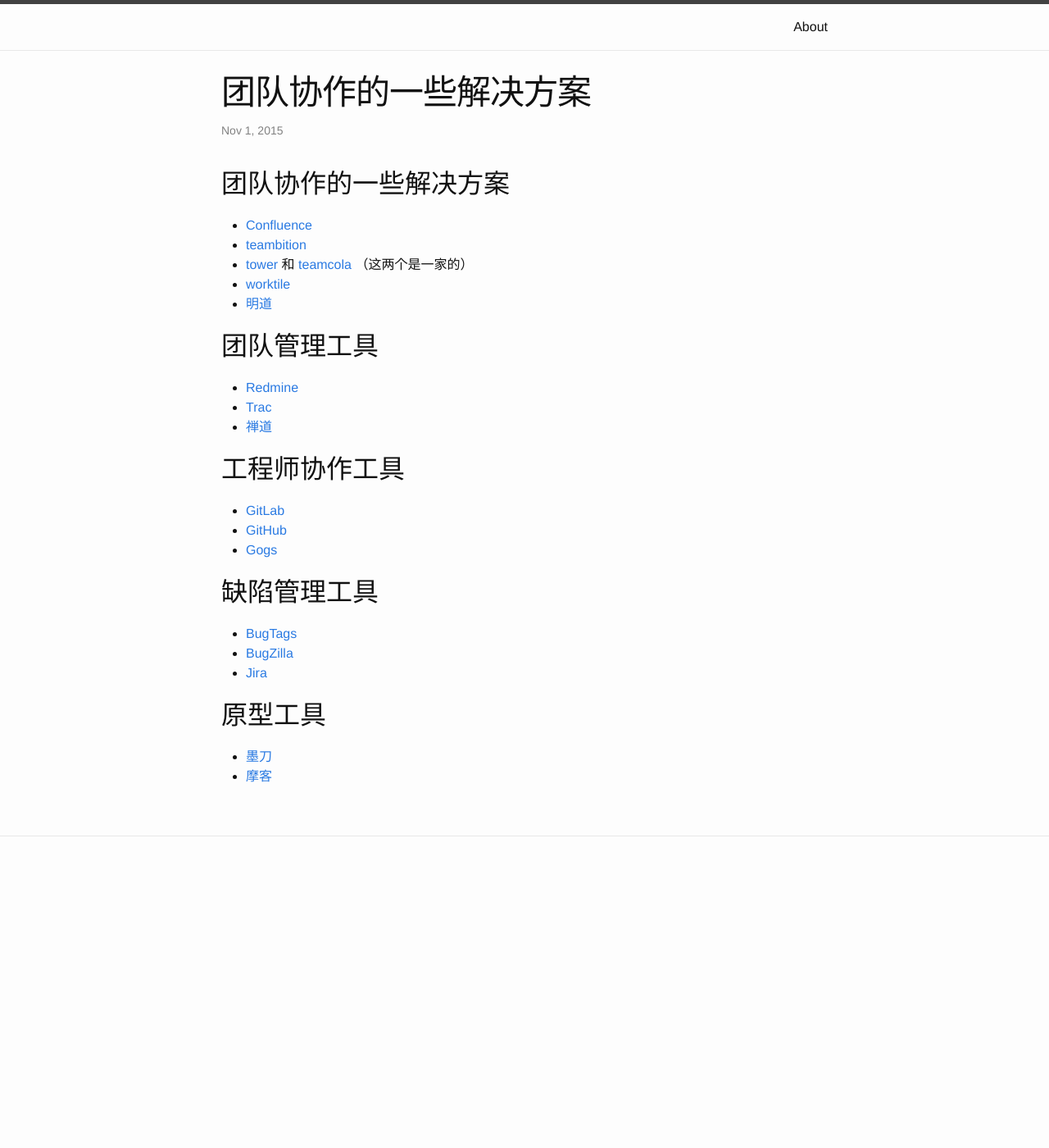
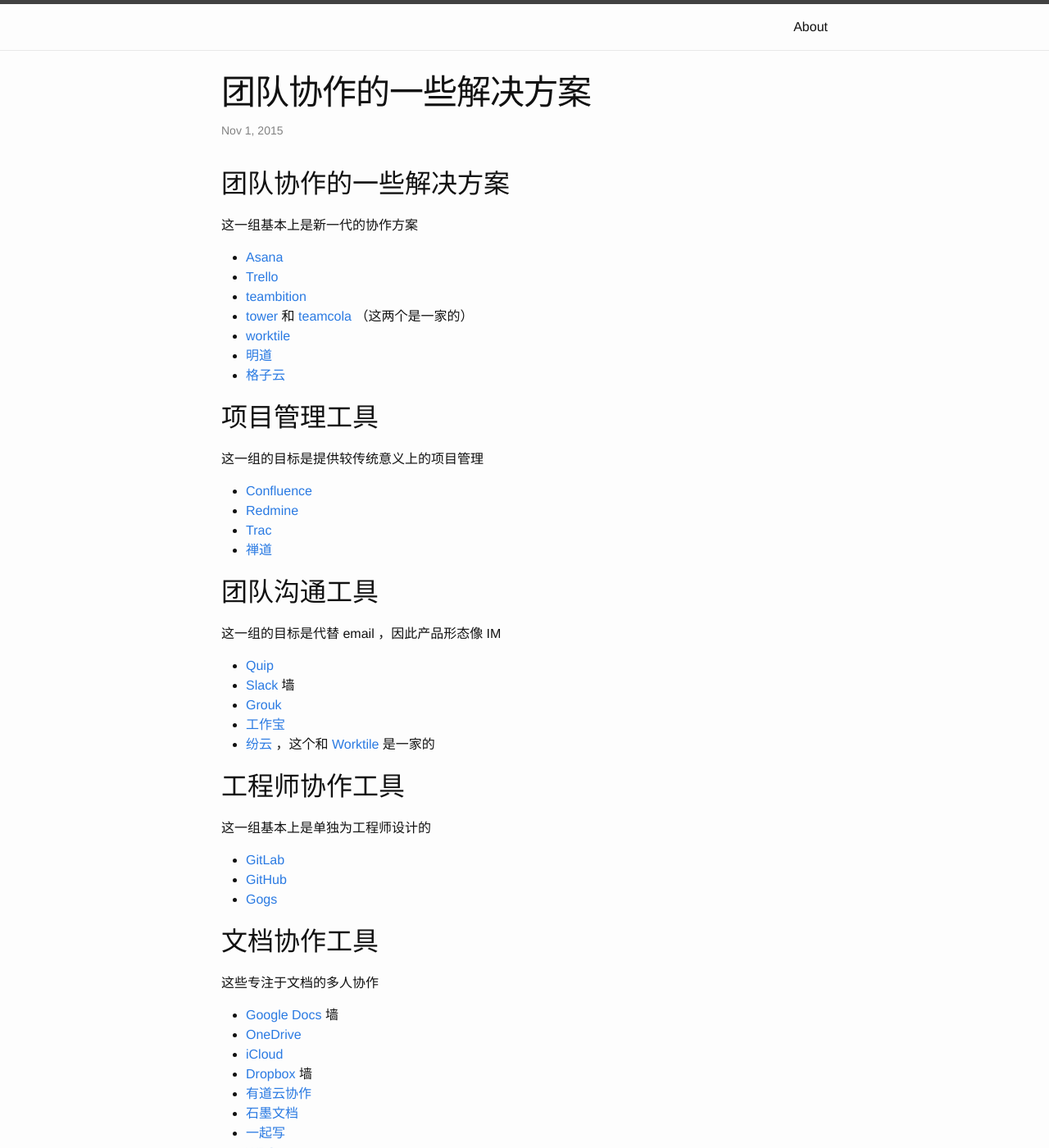
Before and after one commit to biggates/biggates.github.io, a Jekyll site: the page built from _posts/2015-11-01-team-collaboration.md, in a window 1280 px wide and 1400 px high. Shown: the whole window at 82% size. Built offline with Jekyll 4.4.1, drawn with Linux system fonts in a browser that asks for light colours.

Commit message:
补充 asana trello 等

```diff
--- a/_posts/2015-11-01-team-collaboration.md
+++ b/_posts/2015-11-01-team-collaboration.md
@@ -5,25 +5,59 @@ layout: post
 
 ## 团队协作的一些解决方案
 
-- [Confluence](https://www.atlassian.com/software/confluence)
+这一组基本上是新一代的协作方案
+
+- [Asana](https://asana.com)
+- [Trello](https://trello.com/)
 - [teambition](https://www.teambition.com/)
 - [tower](https://tower.im/) 和 [teamcola](https://www.teamcola.com/) （这两个是一家的）
 - [worktile](https://worktile.com/)
 - [明道](http://mingdao.com/)
+- [格子云](http://www.gleasy.com/)
 
-## 团队管理工具
+## 项目管理工具
 
+这一组的目标是提供较传统意义上的项目管理
+
+- [Confluence](https://www.atlassian.com/software/confluence)
 - [Redmine](http://www.redmine.org/)
 - [Trac](http://trac.edgewall.org/)
 - [禅道](http://www.zentao.net/)
 
+## 团队沟通工具
+
+这一组的目标是代替 email ，因此产品形态像 IM
+
+- [Quip](https://quip.com/)
+- [Slack](https://slack.com/) 墙
+- [Grouk](https://grouk.com/)
+- [工作宝](http://www.mygzb.com/)
+- [纷云](https://lesschat.com/) ，这个和 [Worktile](https://worktile.com) 是一家的
+
 ## 工程师协作工具
+
+这一组基本上是单独为工程师设计的
 
 - [GitLab](https://gitlab.com/)
 - [GitHub](https://github.com/)
 - [Gogs](http://gogs.io/)
 
+## 文档协作工具
+
+这些专注于文档的多人协作
+
+- [Google Docs](https://docs.google.com/) 墙
+- [OneDrive](https://onedrive.live.com/)
+- [iCloud](https://icloud.com/)
+- [Dropbox](https://dropbox.com) 墙
+- [有道云协作](http://note.youdao.com/groupintro.html)
+- [石墨文档](https://shimo.im/)
+- [一起写](https://yiqixie.com/)
+- [WPS+](https://store.wps.cn/)
+
 ## 缺陷管理工具
+
+这一组专注于缺陷管理
 
 - [BugTags](https://bugtags.com/)
 - [BugZilla](https://www.bugzilla.org/)
```
